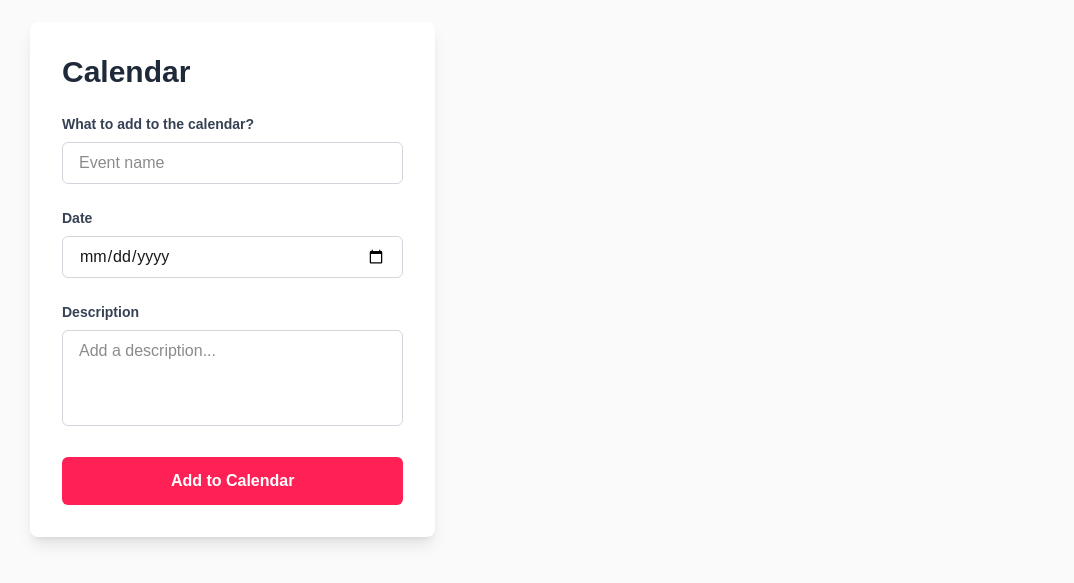
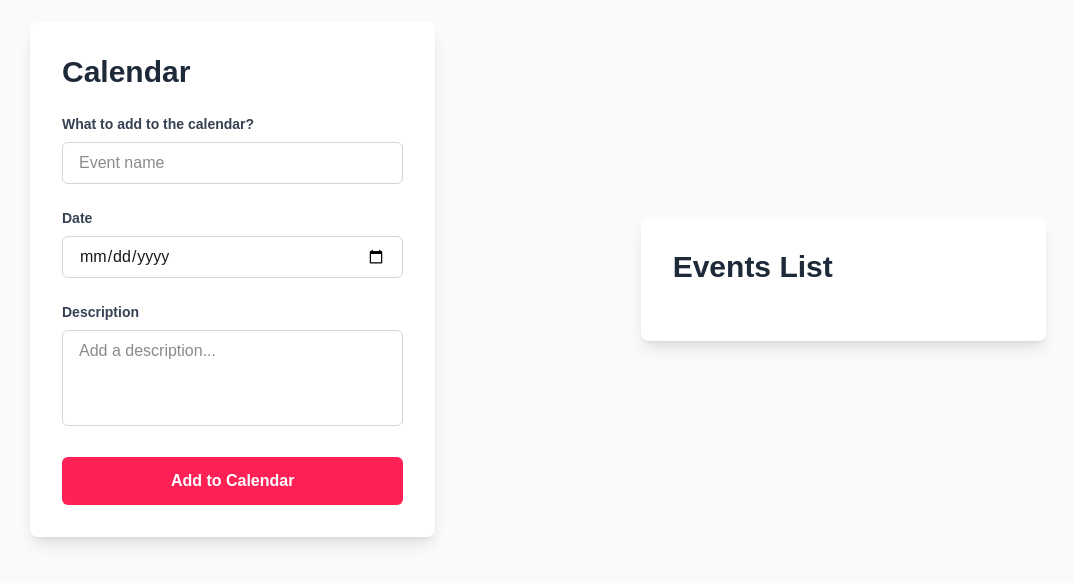
Before and after one commit to MVCorreas/calendar-form-react, a Next.js app: page / in a window 1280 px wide. Shown: the part 121-704 px from the top of the page, without its empty margins (122-1196 px from the left). Built offline with nearby package versions, Linux system fonts and the light colour scheme.

Commit message:
feat: added basic event list component

```diff
--- /dev/null
+++ b/app/components/EventsContainer.js
@@ -0,0 +1,7 @@
+export default function EventsContainer () {
+    return (
+         <div className="bg-white rounded-lg shadow-lg p-8">
+            <h2 className="mb-6 text-3xl font-bold text-gray-800">Events List</h2>
+         </div>
+    )
+}
--- a/app/page.jsx
+++ b/app/page.jsx
@@ -2,6 +2,7 @@
 
 import { useState } from "react";
 import Form from "./components/Form";
+import EventsContainer from "./components/EventsContainer"
 
 export default function Home() {
   const [formData, setFormData] = useState({
@@ -71,6 +72,9 @@ export default function Home() {
           errors={errors}
         />
       </div>
+      <div className="w-1/3 mr-20">
+        <EventsContainer />
+      </div>
     </main>
   );
 }
```
